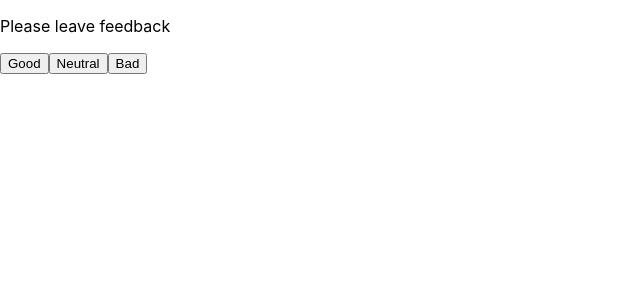
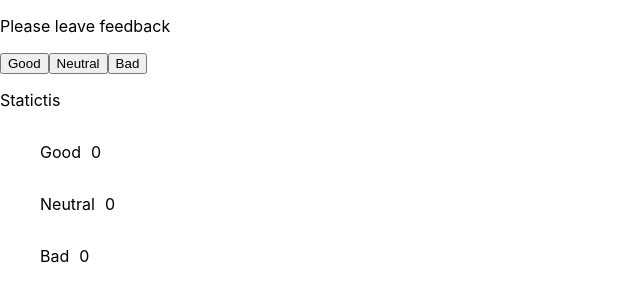
Before and after one commit to AlinaPrysiazhniuk/goit-react-hw-02-feedback, a React (Create React App) app: page / in a window 1280 px wide. Shown: the top 302 px of the page, without its empty margins (0-640 px from the left). Built offline with nearby package versions, Linux system fonts and the light colour scheme.

Commit message:
feedback

```diff
--- a/src/components/Feedback/Feedback.jsx
+++ b/src/components/Feedback/Feedback.jsx
@@ -1,4 +1,5 @@
 import React, { Component } from "react";
+import css from "./Feedback.module.css"
 
 class Feedback extends Component{
 state = {
@@ -7,19 +8,54 @@ state = {
     bad: 0
 }
 
-handleClickButton = (event) => {
-console.log(event.target);
+handleClickButtonGood = (event) => {
+//console.log(event.target);
+this.setState((prevState) => ({
+    good: prevState.good + 1,
+}))
+console.log(this.state.good);
 }
+
+
+
+handleClickButtonNeutral = (event) => {
+      //  console.log(event.target);
+        this.setState((prevState) => ({
+            neutral: prevState.neutral + 1,
+        }))
+        console.log(this.state.neutral);
+        }
+
+handleClickButtonBad = (event) => {
+            //console.log(event.target);
+            this.setState((prevState) => ({
+                bad: prevState.bad + 1,
+            }))
+            console.log(this.state.bad);
+            }
 
 render () {
     return (
         <div>
             <p>Please leave feedback</p>
-            <button type="button" onClick={this.handleClickButton}>Good</button>
-            <button type="button" onClick={this.handleClickButton}>Neutral</button>
-            <button type="button" onClick={this.handleClickButton}>Bad</button>
-        </div>
-    )
+            <button type="button" onClick={this.handleClickButtonGood}>Good</button>
+            <button type="button" onClick={this.handleClickButtonNeutral}>Neutral</button>
+            <button type="button" onClick={this.handleClickButtonBad}>Bad</button>
+
+            <p>Statictis</p>
+            <ul>
+                <li className={css.item}>Good
+                <p>{this.state.good}</p>
+                </li>
+                <li className={css.item}>Neutral
+                <p>{this.state.neutral}</p>
+                </li>
+                <li className={css.item}>Bad
+                    <p>{this.state.bad}</p>
+                </li>
+            </ul>
+
+        </div>)
 }
 
 }
--- a/src/components/Feedback/Feedback.module.css
+++ b/src/components/Feedback/Feedback.module.css
@@ -0,0 +1,5 @@
+.item {
+    display: flex;
+    align-items: center;
+    gap: 10px;
+}
```
